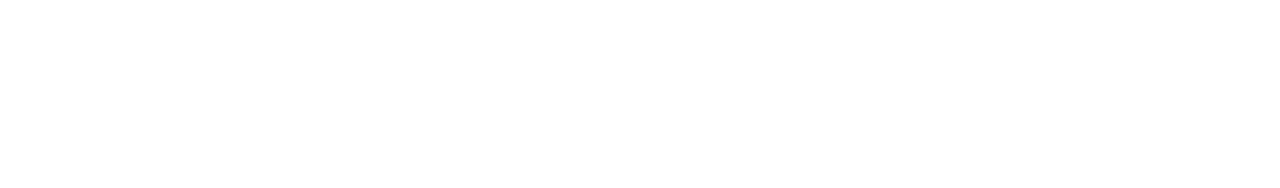
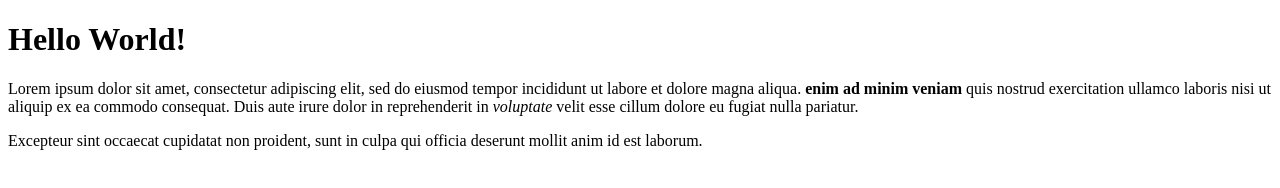
Before and after one commit to AH0502/HMTL, a plain HTML site: page html-boilerplate/index.html in a window 1280 px wide. Drawn offline with Linux system fonts and the light colour scheme.

Commit message:
Added some sample text. Added boldface and italicized text.

```diff
--- a/html-boilerplate/index.html
+++ b/html-boilerplate/index.html
@@ -5,6 +5,17 @@
         <title>My Webpage</title>
     </head>
     <body>
-
+        <h1>
+            Hello World!
+        </h1>
+        <!-- Here is some sample text for my webpage. -->
+        <p>Lorem ipsum dolor sit amet, consectetur adipiscing elit, sed do eiusmod tempor incididunt ut labore et dolore magna aliqua.
+            <strong>enim ad minim veniam</strong>  quis nostrud exercitation ullamco laboris nisi ut aliquip ex ea commodo consequat.
+            Duis aute irure dolor in reprehenderit in <em>voluptate</em> velit esse cillum dolore eu fugiat nulla pariatur.
+        </p>
+        <p>
+            <!-- Here's a new paragraph -->
+            Excepteur sint occaecat cupidatat non proident, sunt in culpa qui officia deserunt mollit anim id est laborum.
+        </p>
     </body>
 </html>
```
